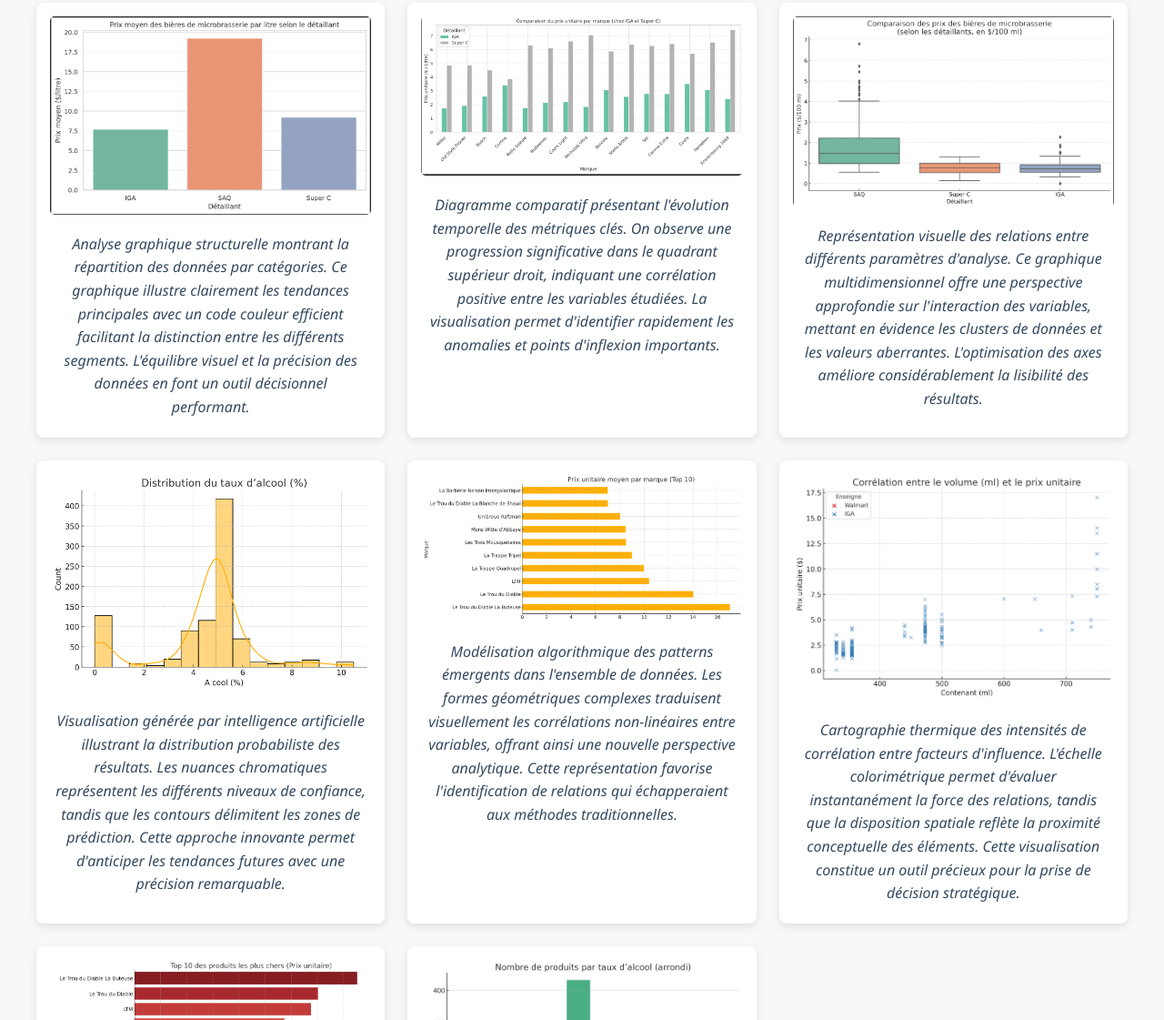
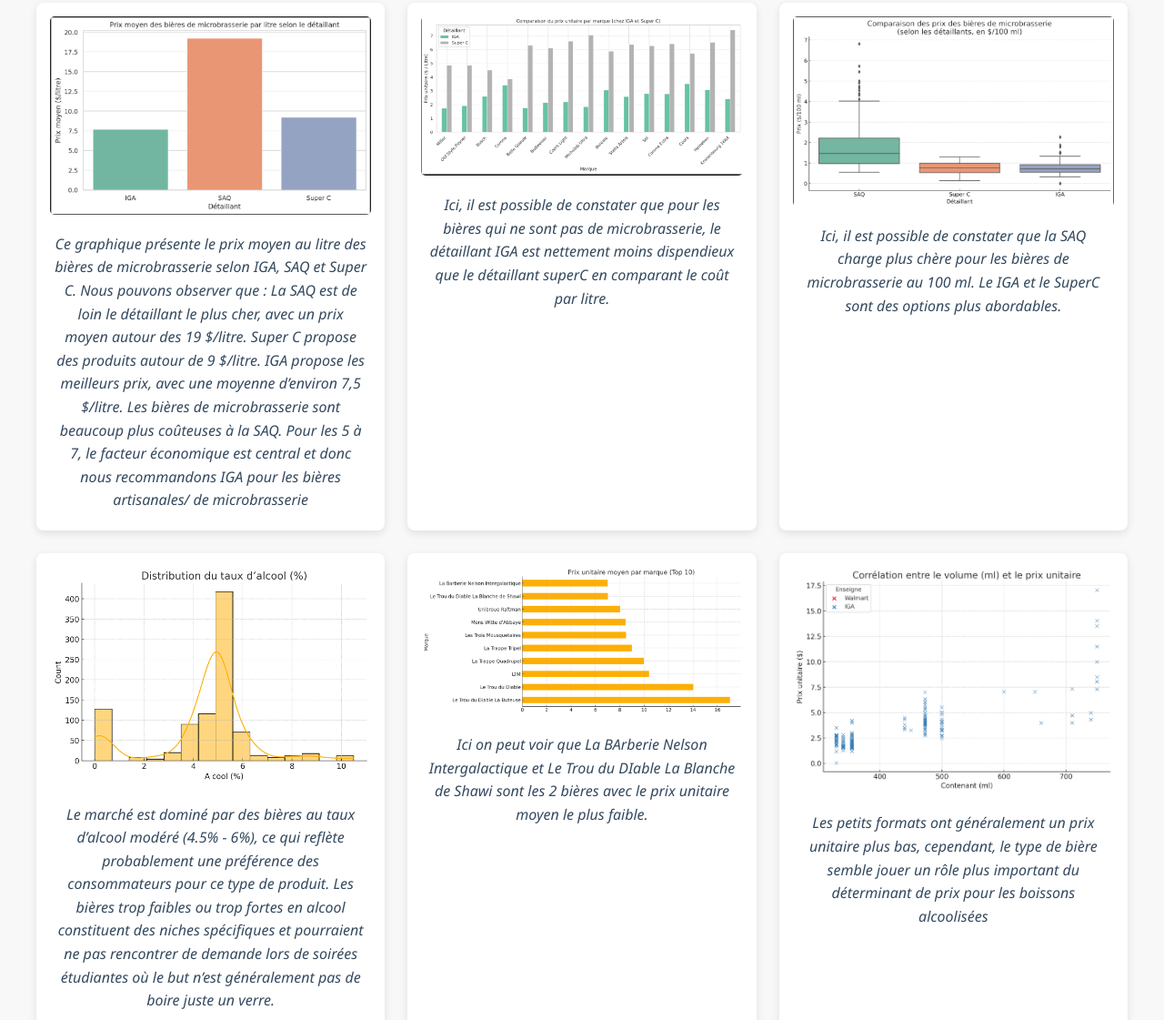
Before and after one commit to PaperSeee/GTA211---Travail-final, a plain HTML site: page index.html in a window 1280 px wide. Shown: the part 693-1814 px from the top of the page at 91% size. Drawn offline with Linux system fonts and the light colour scheme.

Commit message:
Updated beer analysis page with new statistics and fixed caption formatting

```diff
--- a/index.html
+++ b/index.html
@@ -187,42 +187,47 @@
     <div class="gallery-container">
         <figure>
             <img src="Assets/Capture3.PNG" alt="Capture 3">
-            <figcaption>Analyse graphique structurelle montrant la répartition des données par catégories. Ce graphique illustre clairement les tendances principales avec un code couleur efficient facilitant la distinction entre les différents segments. L'équilibre visuel et la précision des données en font un outil décisionnel performant.</figcaption>
+            <figcaption>Ce graphique présente le prix moyen au litre des bières de microbrasserie selon IGA, SAQ et Super C.
+                Nous pouvons observer que :
+                La SAQ est de loin le détaillant le plus cher, avec un prix moyen autour des 19 $/litre.
+                Super C propose des produits autour de 9 $/litre.
+                IGA propose les meilleurs prix, avec une moyenne d’environ 7,5 $/litre.
+                Les bières de microbrasserie sont beaucoup plus coûteuses à la SAQ. Pour les 5 à 7, le facteur économique est central et donc nous recommandons IGA pour les bières artisanales/ de microbrasserie</figcaption>
         </figure>
 
         <figure>
             <img src="Assets/Capture (1).PNG" alt="Capture 1">
-            <figcaption>Diagramme comparatif présentant l'évolution temporelle des métriques clés. On observe une progression significative dans le quadrant supérieur droit, indiquant une corrélation positive entre les variables étudiées. La visualisation permet d'identifier rapidement les anomalies et points d'inflexion importants.</figcaption>
+            <figcaption>Ici, il est possible de constater que pour les bières qui ne sont pas de microbrasserie, le détaillant IGA est nettement moins dispendieux que le détaillant superC en comparant le coût par litre.</figcaption>
         </figure>
 
         <figure>
             <img src="Assets/Capture 2.PNG" alt="Capture 2">
-            <figcaption>Représentation visuelle des relations entre différents paramètres d'analyse. Ce graphique multidimensionnel offre une perspective approfondie sur l'interaction des variables, mettant en évidence les clusters de données et les valeurs aberrantes. L'optimisation des axes améliore considérablement la lisibilité des résultats.</figcaption>
-        </figure>
+            <figcaption>
+                Ici, il est possible de constater que la SAQ charge plus chère pour les bières de microbrasserie au 100 ml. Le IGA et le SuperC sont des options plus abordables.        </figure>
 
         <figure>
             <img src="Assets/Image générée (1).png" alt="Image générée 1">
-            <figcaption>Visualisation générée par intelligence artificielle illustrant la distribution probabiliste des résultats. Les nuances chromatiques représentent les différents niveaux de confiance, tandis que les contours délimitent les zones de prédiction. Cette approche innovante permet d'anticiper les tendances futures avec une précision remarquable.</figcaption>
+            <figcaption>Le marché est dominé par des bières au taux d’alcool modéré (4.5% - 6%), ce qui reflète probablement une préférence des consommateurs pour ce type de produit. Les bières trop  faibles ou trop fortes en alcool constituent des niches spécifiques et pourraient ne pas rencontrer de demande lors de soirées étudiantes où le but n’est généralement pas de boire juste un verre.
         </figure>
 
         <figure>
             <img src="Assets/Image générée (2).png" alt="Image générée 2">
-            <figcaption>Modélisation algorithmique des patterns émergents dans l'ensemble de données. Les formes géométriques complexes traduisent visuellement les corrélations non-linéaires entre variables, offrant ainsi une nouvelle perspective analytique. Cette représentation favorise l'identification de relations qui échapperaient aux méthodes traditionnelles.</figcaption>
+            <figcaption>Ici on peut voir que La BArberie Nelson Intergalactique et Le Trou du DIable La Blanche de Shawi sont les 2 bières avec le prix unitaire moyen le plus faible.
         </figure>
 
         <figure>
             <img src="Assets/Image générée (3).png" alt="Image générée 3">
-            <figcaption>Cartographie thermique des intensités de corrélation entre facteurs d'influence. L'échelle colorimétrique permet d'évaluer instantanément la force des relations, tandis que la disposition spatiale reflète la proximité conceptuelle des éléments. Cette visualisation constitue un outil précieux pour la prise de décision stratégique.</figcaption>
+            <figcaption>Les petits formats ont généralement un prix unitaire plus bas, cependant, le type de bière semble jouer un rôle plus important du déterminant de prix pour les boissons alcoolisées
         </figure>
 
         <figure>
             <img src="Assets/Image générée (4).png" alt="Image générée 4">
-            <figcaption>Projection multivariée des tendances observées à travers différentes dimensions d'analyse. Les trajectoires visualisées révèlent des motifs cycliques et des points de convergence significatifs. Cette représentation synthétique permet d'appréhender la complexité des phénomènes étudiés tout en préservant leur structure fondamentale.</figcaption>
-        </figure>
+            <figcaption>Dans ce graphique, on peut voir que La Trou du diable la Buteuse, est la bière de microbrasserie la plus dispendieuse sur le marché.
+µ        </figure>
 
         <figure>
             <img src="Assets/Image générée.png" alt="Image générée">
-            <figcaption>Synthèse visuelle des principaux indicateurs de performance analysés dans cette étude. Cette représentation holistique intègre l'ensemble des dimensions examinées, offrant ainsi une vue d'ensemble cohérente et accessible. Le design épuré privilégie l'efficacité communicationnelle sans sacrifier la richesse informationnelle.</figcaption>
+            <figcaption>Ici, les bières à moyen pourcentage (4 à 6) et les bières sans alcool dominent le marché en terme de quantité compté.
         </figure>
     </div>
 
```
